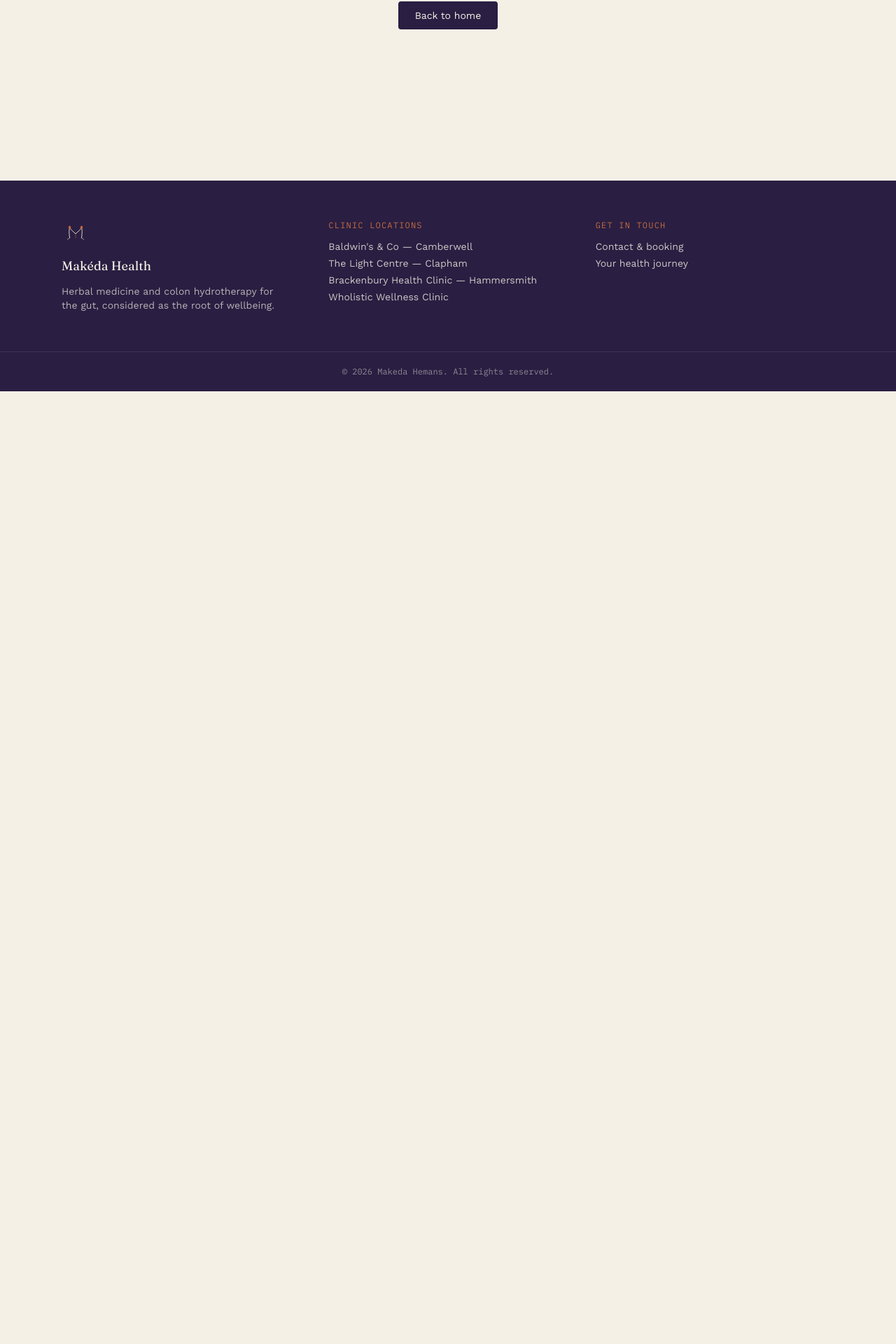
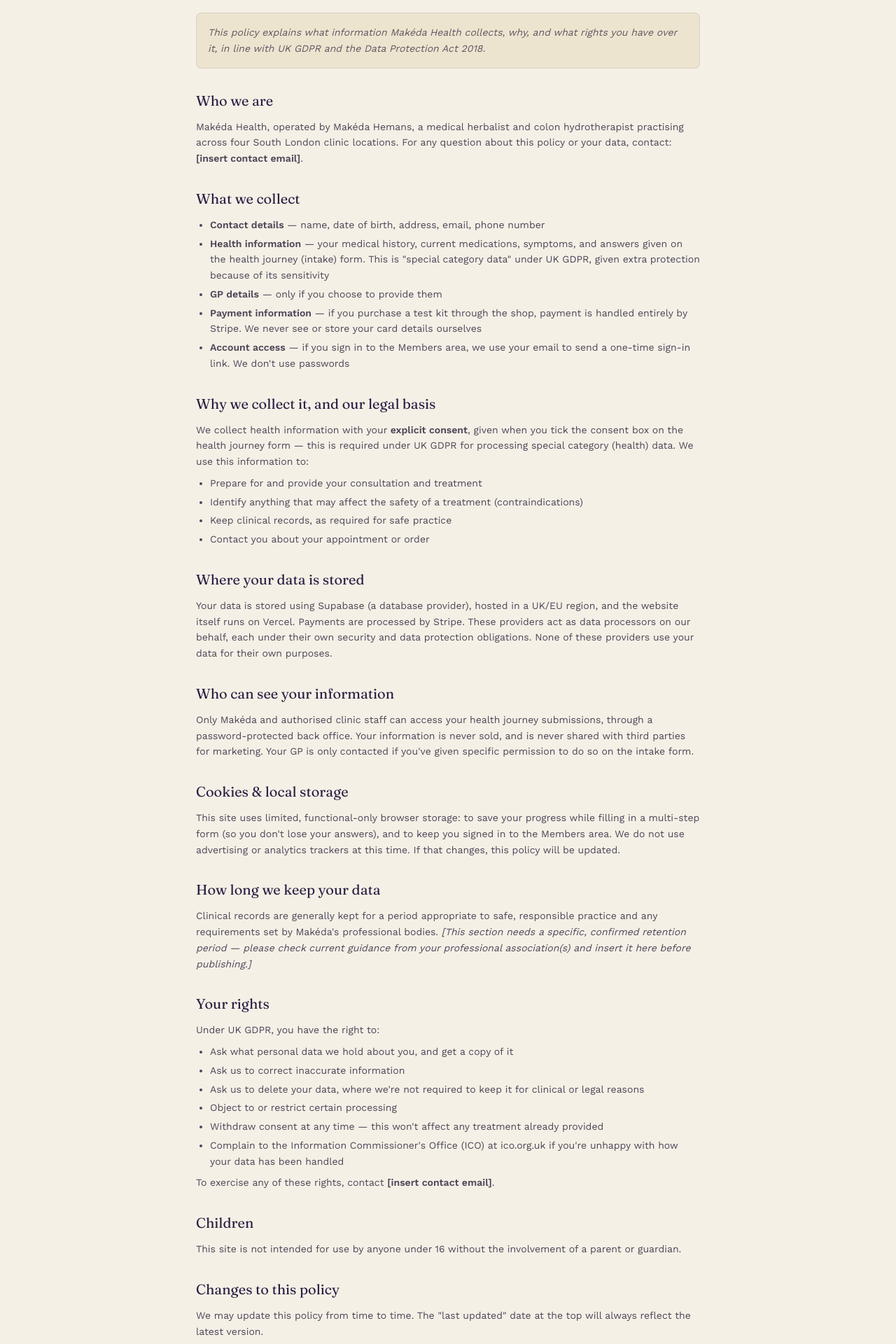
Before and after one commit to healthmakeda-cloud/Makeda-wellness, a React (Vite) app: page /privacy in a window 1280 px wide. Shown: the part 275-2195 px from the top of the page at 70% size. Before the commit the page ends 834 px from the top, so only its background shows below. Built offline with nearby package versions, Linux system fonts and the light colour scheme; no server answers.

Commit message:
Add real photography to Home page

```diff
--- a/src/App.jsx
+++ b/src/App.jsx
@@ -11,6 +11,7 @@ import Contact from './pages/Contact.jsx'
 import Members from './pages/Members.jsx'
 import Vlog from './pages/Vlog.jsx'
 import Admin from './pages/Admin.jsx'
+import Privacy from './pages/Privacy.jsx'
 import NotFound from './pages/NotFound.jsx'
 
 export default function App() {
@@ -29,6 +30,7 @@ export default function App() {
           <Route path="/members" element={<Members />} />
           <Route path="/vlog" element={<Vlog />} />
           <Route path="/admin" element={<Admin />} />
+          <Route path="/privacy" element={<Privacy />} />
           <Route path="*" element={<NotFound />} />
         </Routes>
       </main>
--- a/src/components/Footer.jsx
+++ b/src/components/Footer.jsx
@@ -30,8 +30,9 @@ export default function Footer() {
           </ul>
         </div>
       </div>
-      <div className="border-t border-linen/10 py-5 text-center text-xs text-linen/50 font-mono">
-        © {new Date().getFullYear()} Makeda Hemans. All rights reserved.
+      <div className="border-t border-linen/10 py-5 flex flex-col sm:flex-row items-center justify-center gap-2 sm:gap-4 text-xs text-linen/50 font-mono">
+        <span>© {new Date().getFullYear()} Makeda Hemans. All rights reserved.</span>
+        <a href="/privacy" className="hover:text-linen underline underline-offset-2">Privacy & GDPR</a>
       </div>
     </footer>
   )
--- /dev/null
+++ b/src/pages/Privacy.jsx
@@ -0,0 +1,126 @@
+export default function Privacy() {
+  return (
+    <div className="max-w-3xl mx-auto px-6 py-16">
+      <p className="font-mono text-xs tracking-widest text-ochre mb-4">PRIVACY & DATA PROTECTION</p>
+      <h1 className="font-display text-3xl md:text-4xl text-moss mb-4">Privacy & GDPR Policy</h1>
+      <p className="text-sm text-ink/50 mb-10">Last updated: [insert date before publishing]</p>
+
+      <div className="space-y-8 text-sm text-ink/80 leading-relaxed">
+        <p className="bg-cream border border-moss/10 rounded-lg p-4 text-ink/70 italic">
+          This policy explains what information Makéda Health collects, why, and what rights you
+          have over it, in line with UK GDPR and the Data Protection Act 2018.
+        </p>
+
+        <section>
+          <h2 className="font-display text-xl text-moss mb-3">Who we are</h2>
+          <p>
+            Makéda Health, operated by Makéda Hemans, a medical herbalist and colon hydrotherapist
+            practising across four South London clinic locations. For any question about this
+            policy or your data, contact: <strong>[insert contact email]</strong>.
+          </p>
+        </section>
+
+        <section>
+          <h2 className="font-display text-xl text-moss mb-3">What we collect</h2>
+          <ul className="list-disc pl-5 space-y-1">
+            <li><strong>Contact details</strong> — name, date of birth, address, email, phone number</li>
+            <li><strong>Health information</strong> — your medical history, current medications, symptoms,
+              and answers given on the health journey (intake) form. This is "special category data"
+              under UK GDPR, given extra protection because of its sensitivity</li>
+            <li><strong>GP details</strong> — only if you choose to provide them</li>
+            <li><strong>Payment information</strong> — if you purchase a test kit through the shop, payment
+              is handled entirely by Stripe. We never see or store your card details ourselves</li>
+            <li><strong>Account access</strong> — if you sign in to the Members area, we use your email
+              to send a one-time sign-in link. We don't use passwords</li>
+          </ul>
+        </section>
+
+        <section>
+          <h2 className="font-display text-xl text-moss mb-3">Why we collect it, and our legal basis</h2>
+          <p className="mb-2">
+            We collect health information with your <strong>explicit consent</strong>, given when you
+            tick the consent box on the health journey form — this is required under UK GDPR for
+            processing special category (health) data. We use this information to:
+          </p>
+          <ul className="list-disc pl-5 space-y-1">
+            <li>Prepare for and provide your consultation and treatment</li>
+            <li>Identify anything that may affect the safety of a treatment (contraindications)</li>
+            <li>Keep clinical records, as required for safe practice</li>
+            <li>Contact you about your appointment or order</li>
+          </ul>
+        </section>
+
+        <section>
+          <h2 className="font-display text-xl text-moss mb-3">Where your data is stored</h2>
+          <p>
+            Your data is stored using Supabase (a database provider), hosted in a UK/EU region, and
+            the website itself runs on Vercel. Payments are processed by Stripe. These providers act
+            as data processors on our behalf, each under their own security and data protection
+            obligations. None of these providers use your data for their own purposes.
+          </p>
+        </section>
+
+        <section>
+          <h2 className="font-display text-xl text-moss mb-3">Who can see your information</h2>
+          <p>
+            Only Makéda and authorised clinic staff can access your health journey submissions, through
+            a password-protected back office. Your information is never sold, and is never shared with
+            third parties for marketing. Your GP is only contacted if you've given specific permission
+            to do so on the intake form.
+          </p>
+        </section>
+
+        <section>
+          <h2 className="font-display text-xl text-moss mb-3">Cookies & local storage</h2>
+          <p>
+            This site uses limited, functional-only browser storage: to save your progress while
+            filling in a multi-step form (so you don't lose your answers), and to keep you signed in
+            to the Members area. We do not use advertising or analytics trackers at this time. If
+            that changes, this policy will be updated.
+          </p>
+        </section>
+
+        <section>
+          <h2 className="font-display text-xl text-moss mb-3">How long we keep your data</h2>
+          <p>
+            Clinical records are generally kept for a period appropriate to safe, responsible practice
+            and any requirements set by Makéda's professional bodies. <em>[This section needs a specific,
+            confirmed retention period — please check current guidance from your professional
+            association(s) and insert it here before publishing.]</em>
+          </p>
+        </section>
+
+        <section>
+          <h2 className="font-display text-xl text-moss mb-3">Your rights</h2>
+          <p className="mb-2">Under UK GDPR, you have the right to:</p>
+          <ul className="list-disc pl-5 space-y-1">
+            <li>Ask what personal data we hold about you, and get a copy of it</li>
+            <li>Ask us to correct inaccurate information</li>
+            <li>Ask us to delete your data, where we're not required to keep it for clinical or legal reasons</li>
+            <li>Object to or restrict certain processing</li>
+            <li>Withdraw consent at any time — this won't affect any treatment already provided</li>
+            <li>Complain to the Information Commissioner's Office (ICO) at ico.org.uk if you're unhappy
+              with how your data has been handled</li>
+          </ul>
+          <p className="mt-2">To exercise any of these rights, contact <strong>[insert contact email]</strong>.</p>
+        </section>
+
+        <section>
+          <h2 className="font-display text-xl text-moss mb-3">Children</h2>
+          <p>
+            This site is not intended for use by anyone under 16 without the involvement of a parent
+            or guardian.
+          </p>
+        </section>
+
+        <section>
+          <h2 className="font-display text-xl text-moss mb-3">Changes to this policy</h2>
+          <p>
+            We may update this policy from time to time. The "last updated" date at the top will
+            always reflect the latest version.
+          </p>
+        </section>
+      </div>
+    </div>
+  )
+}
```
